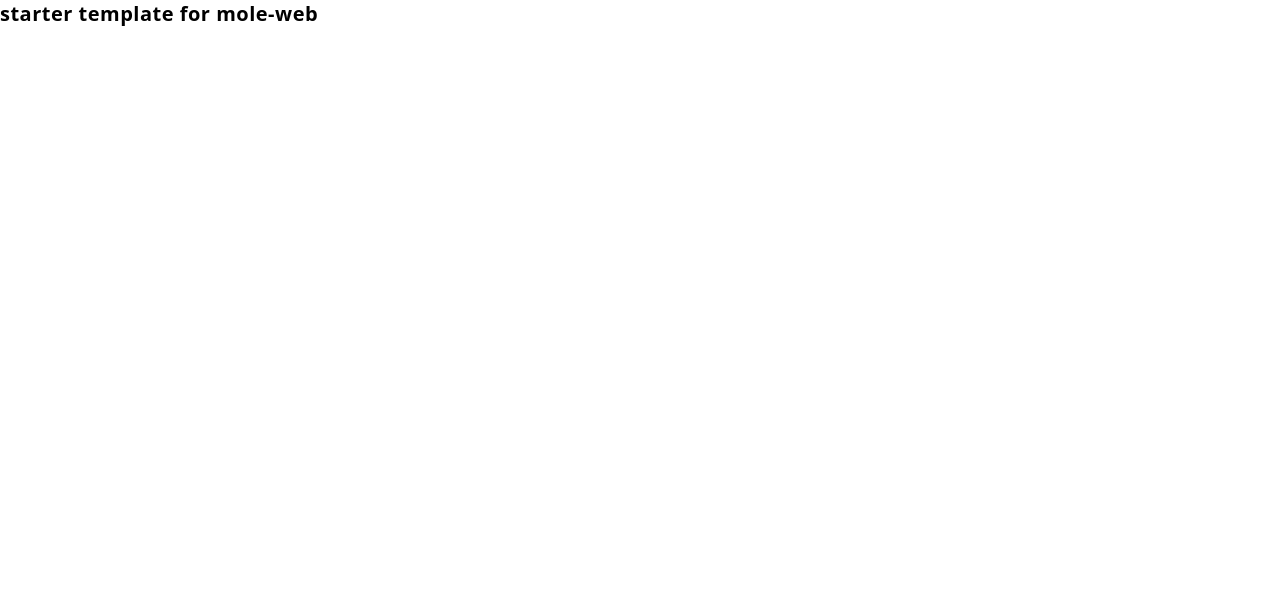
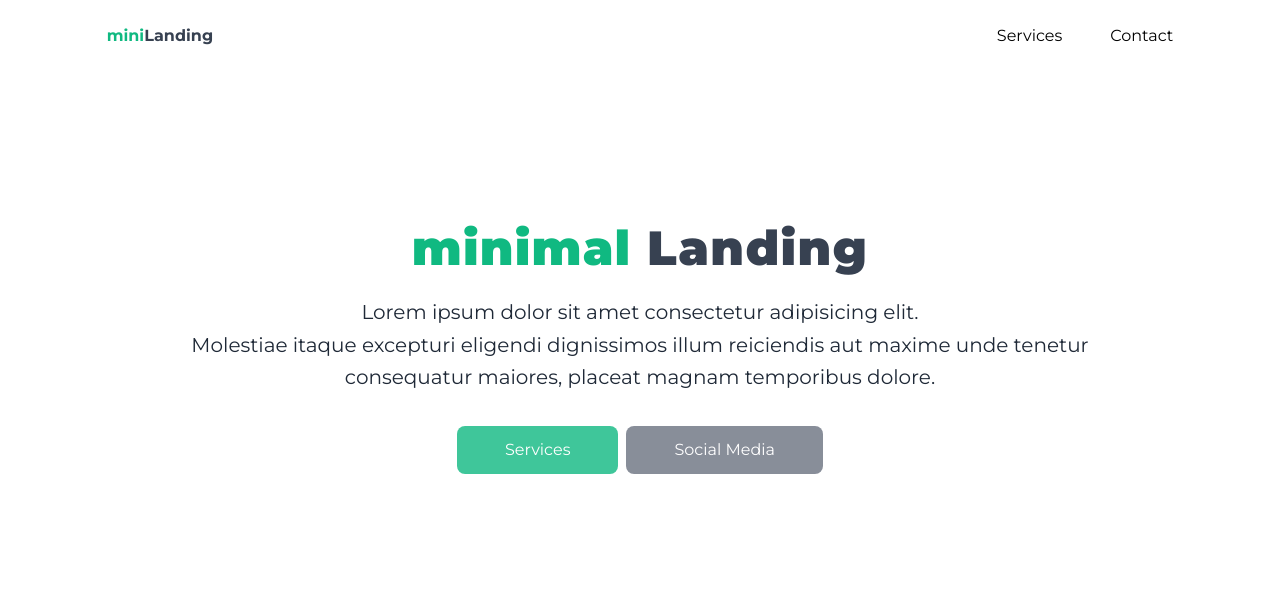
Before and after one commit to Mole-Web/mini-landing, a website built with Vite: page index.html in a window 1280 px wide. Built offline with nearby package versions, Linux system fonts and the light colour scheme.

Commit message:
start fist design

```diff
--- a/index.html
+++ b/index.html
@@ -4,14 +4,60 @@
     <meta charset="UTF-8" />
     <link rel="icon" type="image/svg+xml" href="favicon.svg" />
     <meta name="viewport" content="width=device-width, initial-scale=1.0" />
-    <title>Vite App</title>
+    <title>Mini Landing</title>
+
+    <link rel="preconnect" href="https://fonts.googleapis.com" />
+    <link rel="preconnect" href="https://fonts.gstatic.com" crossorigin />
+    <link
+      href="https://fonts.googleapis.com/css2?family=Montserrat:wght@100;200;300;400;500;600;700;800;900&display=swap"
+      rel="stylesheet"
+    />
   </head>
   <body>
     <div id="app">
-      <div class="text-xl font-black tracking-wide">
-        starter template for mole-web
+      <div>
+        <header class="flex items-center justify-between py-6 w-5/6 mx-auto">
+          <h1 class="font-bold text-gray-700">
+            <span class="text-emerald-500">mini</span>Landing
+          </h1>
+
+          <ul class="inline-flex">
+            <li class="">
+              <a>Services</a>
+            </li>
+            <li class="ml-12">
+              <a>Contact</a>
+            </li>
+          </ul>
+        </header>
+
+        <div class="w-4/5 mx-auto text-center py-32">
+          <h1
+            class="text-5xl font-black tracking-wide text-gray-700 leading-loose"
+          >
+            <span class="text-emerald-500">minimal</span> Landing
+          </h1>
+          <p class="text-xl text-gray-800 leading-relaxed">
+            Lorem ipsum dolor sit amet consectetur adipisicing elit. <br />
+            Molestiae itaque excepturi eligendi dignissimos illum reiciendis aut
+            maxime unde tenetur <br />
+            consequatur maiores, placeat magnam temporibus dolore.
+          </p>
+
+          <div class="inline-flex mt-8 items-center">
+            <button
+              class="py-3 px-12 bg-emerald-500 opacity-80 hover:opacity-100 text-white rounded-lg mx-1 duration-300"
+            >
+              Services
+            </button>
+            <button
+              class="py-3 px-12 bg-gray-500 opacity-80 hover:opacity-100 text-white rounded-lg mx-1 duration-300"
+            >
+              Social Media
+            </button>
+          </div>
+        </div>
       </div>
-
     </div>
     <script type="module" src="/main.js"></script>
   </body>
--- a/tailwind.config.js
+++ b/tailwind.config.js
@@ -1,9 +1,13 @@
+const defaultTheme = require("tailwindcss/defaultTheme");
+
 module.exports = {
-  content: [
-    "./index.html"
-  ],
+  content: ["./index.html"],
   theme: {
+    fontFamily: {
+      sans: ["Montserrat", ...defaultTheme.fontFamily.sans],
+    },
+
     extend: {},
   },
   plugins: [],
-}
+};
```
